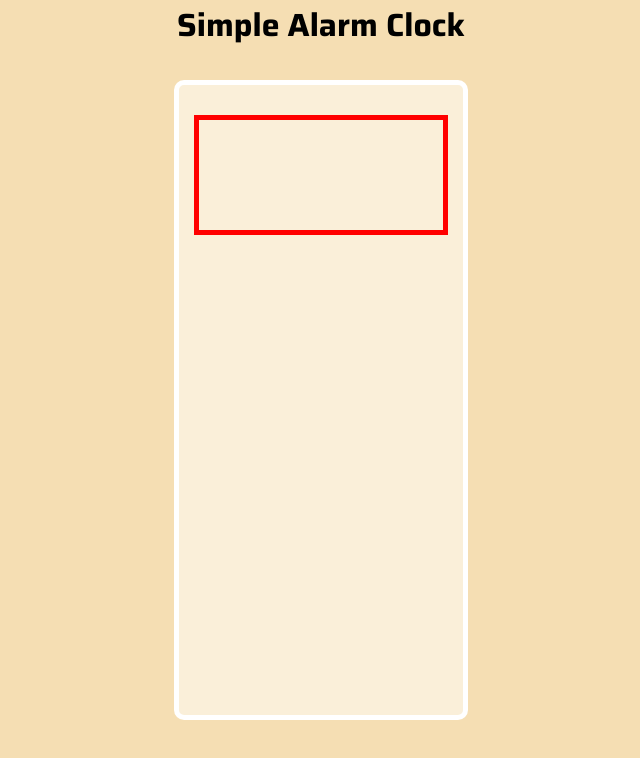
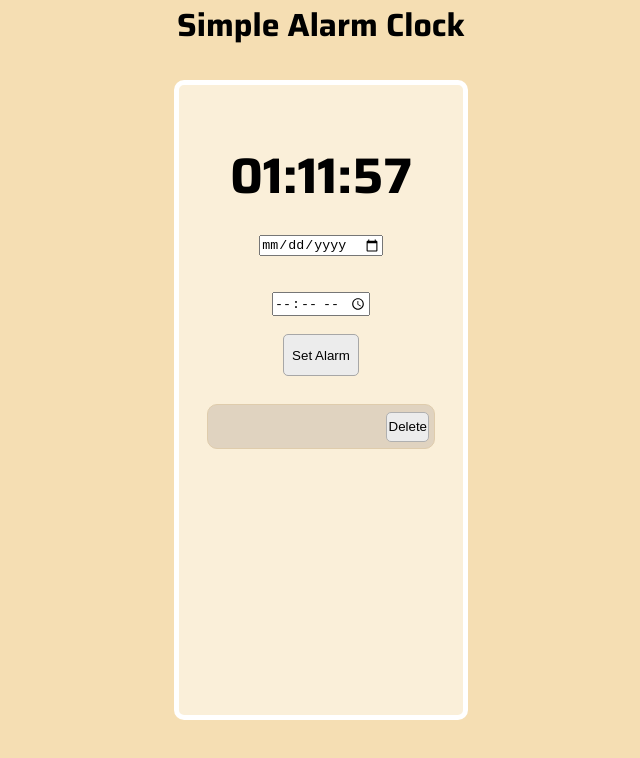
Before and after one commit to mikkimat81539/dateTimeStorage, a plain HTML site: page alarm.html in a window 1280 px wide. Shown: the whole page, without its empty margins (319-959 px from the left). Drawn offline with Linux system fonts and the light colour scheme.

Commit message:
created local storage fo current date and time

```diff
--- a/alarm.css
+++ b/alarm.css
@@ -19,20 +19,76 @@ body {
 	margin-bottom: 30px;
 	text-align: center;
 	font-family: 'Saira', Arial, sans-serif;
+	user-select: none;
+	cursor: default;
+}
+
+form {
+	width: 23%;
+	height: 80%;
 }
 
 .timeContainer {
 	padding: 15px;
-	width: 23%;
-	height: 80%;
+	width: 100%;
+	height: 100%;
 	border: solid 5px white;
 	border-radius: 10px;
 	background-color: #faefd9;
+	display: flex;
+	flex-direction: column;
+	align-items: center;
+	flex-wrap: wrap;
 }
 
 .timeContainer > .currentTime {
 	margin-top: 15px;
-	border: solid 5px red;
 	width: 100%;
 	height: 20%;
+	display: flex;
+	justify-content: center;
+	align-items: center;
+	font-family: 'Saira', Arial, sans-serif;
+	font-size: 50px;
+	font-weight: bold;
+	user-select: none;
 }
+
+.timeContainer > button {
+	cursor: pointer;
+	width: 30%;
+	height: 7%;
+	border: 1px solid rgb(167, 167, 167);
+	background-color: rgb(236, 236, 236);
+	border-radius: 5px;
+}
+
+.timeContainer > button:hover {
+	background-color: rgb(222, 221, 221);
+}
+
+.alarmContainer {
+	margin: 10px 0px;
+	padding: 5px;
+	border: solid 1px rgb(223, 204, 172);
+	border-radius: 10px;
+	background-color: rgb(224, 211, 192);
+	width: 90%;
+	height: 45px;
+	display: flex;
+	justify-content: end;
+	align-items: center;
+}
+
+.alarmContainer > button {
+	width: 20%;
+	height: 90%;
+	border: solid 1px rgb(176, 176, 176);
+	border-radius: 5px;
+	cursor: pointer;
+	background-color: rgb(236, 236, 236);
+}
+
+.alarmContainer > button:hover {
+	background-color: rgb(222, 221, 221);
+}
--- a/alarm.html
+++ b/alarm.html
@@ -15,10 +15,27 @@
 		<h1>Simple Alarm Clock</h1>
 	</div>
 
-	<div class=timeContainer>
-		<div class="currentTime" id="currentTime"></div>
-	</div>
+	<form>
+		<div class=timeContainer>
+			<div class="currentTime" id="currentTime"></div>
+
+			<label for="calender"></label>
+			<input name="calender" id="calender" type="date" required>
+
+			<label for="timing"></label>
+			<br>
+			<br>
+			<input name="time" id="timing" type="time" required>
+			<br>
+			<button type="submit" id="submitbtn">Set Alarm</button>
+			<br>
+			<div class="alarmContainer" id="alarmContainer">
+				<button type="reset" id="deleteBtn">Delete</button>
+			</div>
+		</div>
+	</form>
+
+	<script src='alarm.js'></script>
 </body>
 
-<script src='alarm.js'></alarm>
 </html>
--- a/alarm.js
+++ b/alarm.js
@@ -1 +1,84 @@
-// make an alarm
+const currentTime = document.getElementById('currentTime')
+const calender = document.getElementById('calender')
+const timing = document.getElementById('timing')
+const submitbtn = document.getElementById('submitbtn')
+
+// Display Current Time
+function formatTime(time) {
+	let hours = time.getHours()
+	let mins = time.getMinutes()
+	let secs = time.getSeconds()
+
+	hours = String(hours).padStart(2, '0')
+	mins = String(mins).padStart(2, '0')
+	secs = String(secs).padStart(2, '0')
+
+	return `${hours}:${mins}:${secs}`
+}
+
+// Live Count in seconds
+setInterval(() => {
+	let nowTime = new Date()
+	currentTime.innerText = formatTime(nowTime)
+} , 1000)
+
+// set min attribute to current date
+function setMinDate() {
+	const currDate = new Date()
+	const year = currDate.getFullYear()
+	const month = currDate.getMonth()
+	const day = currDate.getDate()
+
+	const dateFormat = `${String(year)}-${String(month + 1).padStart(2, "0")}-${String(day).padStart(2, "0")}`
+	return dateFormat
+}
+
+const calenderMinAttr = calender.setAttribute('min', setMinDate())
+
+// set min attribute to current time
+function setMinTime() {
+	const currTime = new Date()
+
+	const hours = currTime.getHours()
+	const minutes = currTime.getMinutes()
+
+	const timeFormat = `${String(hours).padStart(2, "0")}:${String(minutes).padStart(2, "0")}`
+	return timeFormat
+}
+
+const timeMinAttr = timing.setAttribute('min', setMinTime())
+
+// date local storage
+function dateStorage() {
+	calenderNameAttr = calender.getAttribute('name')
+	localStorage.setItem(calenderNameAttr, calender.value)
+
+	if (calender.value == '') {
+		localStorage.removeItem(calenderNameAttr)
+	}
+}
+
+// time local storage
+function timeStorage() {
+	timeNameAttr = timing.getAttribute('name')
+	localStorage.setItem(timeNameAttr, timing.value)
+
+	if (timing.value == '') {
+		localStorage.removeItem(timeNameAttr)
+	}
+}
+
+function alarmContainerAppend() {
+
+}
+
+// submit button function
+submitbtn.addEventListener('click', (ev) => {
+	ev.preventDefault()
+	dateStorage()
+	timeStorage()
+})
+
+// when I click button it needs to unhide the alarm container
+// when I click submit gray container needs to append
+// grab value of data in local storage and display in container
```
Also changed, not shown: 2 other files.
